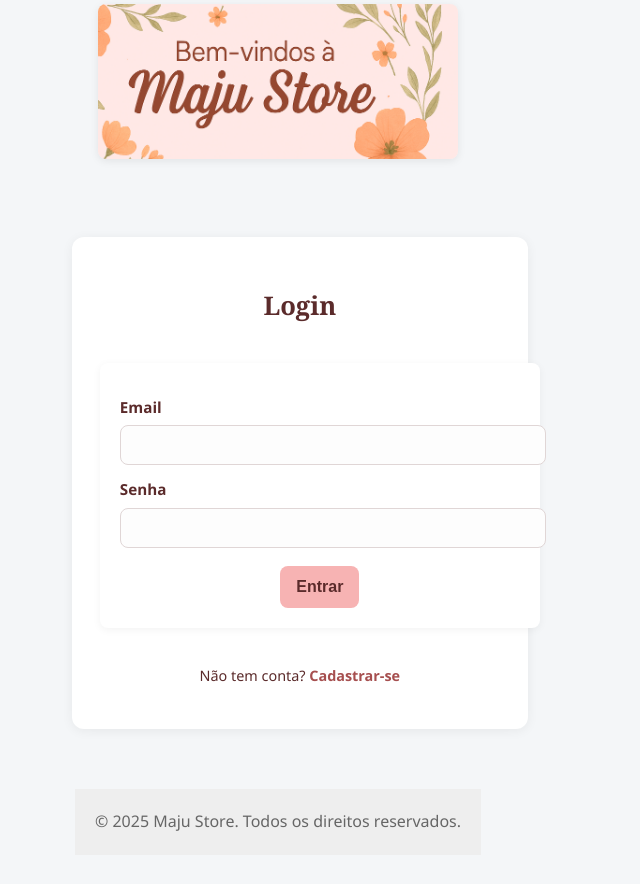
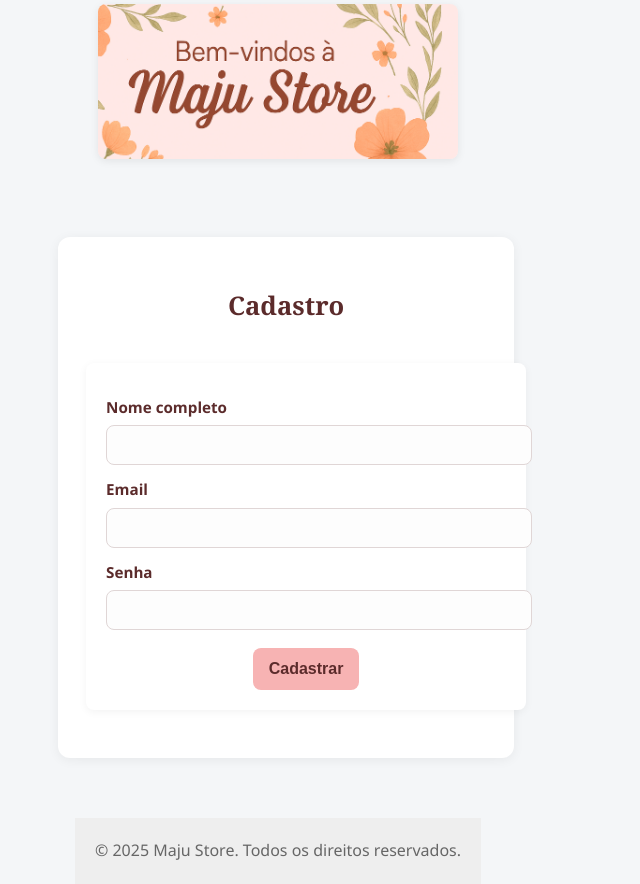
Before and after one commit to Marlon-Wenig/Loja_Online, a Flask app: page /cadastro in a window 1280 px wide. Shown: the part 114-998 px from the top of the page, without its empty margins (362-1002 px from the left). Before the commit the page ends 945 px from the top, so only its background shows below. Run offline with Flask 3, Linux system fonts and the light colour scheme.

Commit message:
Update cadastro.html

```diff
--- a/templates/cadastro.html
+++ b/templates/cadastro.html
@@ -1,9 +1,9 @@
 <!DOCTYPE html>
 <html lang="pt-br">
 <head>
-    <meta charset="UTF-8">
-    <title>Cadastro - Maju Store</title>
-    <link rel="stylesheet" href="/static/style.css">
+  <meta charset="UTF-8">
+  <title>Cadastro - Maju Store</title>
+  <link rel="stylesheet" href="/static/style.css">
 </head>
 <body class="centralizado">
     <div class="conteudo-login">
@@ -11,22 +11,32 @@
             <img src="/static/imagens/maju-banner-login-360x155.png" alt="Bem-vindos à Maju Store" class="login-hero-img">
         </section>
 
+        {% with messages = get_flashed_messages() %}
+            {% if messages %}
+                <ul class="flash">
+                {% for msg in messages %}
+                    <li>{{ msg }}</li>
+                {% endfor %}
+                </ul>
+            {% endif %}
+        {% endwith %}
+
         <div class="login-container">
-            <h2>Login</h2>
-            <form class="login-form" method="POST" action="/login">
+            <h2>Cadastro</h2>
+            <form class="login-form" method="POST" action="/cadastro">
+                <label for="nome">Nome completo</label>
+                <input id="nome" name="nome" type="text" required>
+
                 <label for="email">Email</label>
                 <input id="email" name="email" type="email" required>
 
                 <label for="senha">Senha</label>
                 <input id="senha" name="senha" type="password" required>
 
-                <button type="submit">Entrar</button>
+                <button type="submit">Cadastrar</button>
             </form>
-            <p class="cadastro-link">Não tem conta? <a href="/cadastro">Cadastrar-se</a></p>
         </div>
     </div>
-
-
     <footer>
         <p>&copy; 2025 Maju Store. Todos os direitos reservados.</p>
     </footer>
```
